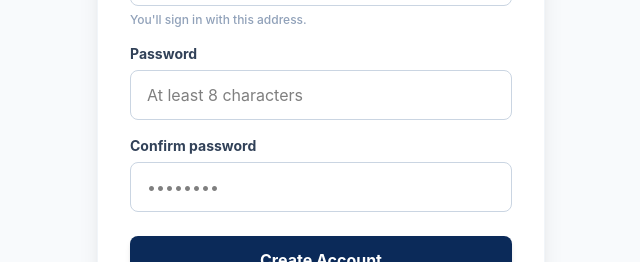
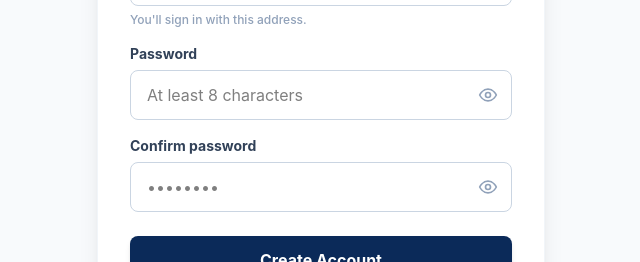
Before and after one commit to TheBiscuitMann/attendance-app, a React (Vite) app in the folder frontend/: page /register in a window 1280 px wide. Shown: the part 398-660 px from the top of the page, without its empty margins (319-959 px from the left). Built offline with nearby package versions, Linux system fonts and the light colour scheme; no server answers.

Commit message:
Users now can see their password

```diff
--- /dev/null
+++ b/frontend/src/components/PasswordInput.jsx
@@ -0,0 +1,61 @@
+// src/components/PasswordInput.jsx
+//
+// The standard auth password field, with an eye toggle to reveal what
+// was typed. Used on Login, Register and Reset Password so the
+// behavior and styling stay identical everywhere.
+import { useState } from 'react';
+
+const EyeIcon = ({ crossed }) => (
+  <svg
+    width="20"
+    height="20"
+    viewBox="0 0 24 24"
+    fill="none"
+    stroke="currentColor"
+    strokeWidth="2"
+    strokeLinecap="round"
+    strokeLinejoin="round"
+    aria-hidden="true"
+  >
+    <path d="M2 12s3.5-7 10-7 10 7 10 7-3.5 7-10 7-10-7-10-7Z" />
+    <circle cx="12" cy="12" r="3" />
+    {crossed && <path d="M4 4l16 16" />}
+  </svg>
+);
+
+export default function PasswordInput({
+  id,
+  value,
+  onChange,
+  autoComplete = 'current-password',
+  placeholder,
+  required = true,
+}) {
+  const [isVisible, setIsVisible] = useState(false);
+
+  return (
+    <div className="relative">
+      <input
+        id={id}
+        type={isVisible ? 'text' : 'password'}
+        required={required}
+        autoComplete={autoComplete}
+        placeholder={placeholder}
+        value={value}
+        onChange={onChange}
+        className="w-full px-4 py-3 pr-12 rounded-lg border border-slate-300 outline-none
+                   transition-all focus:ring-2 focus:border-transparent"
+      />
+      <button
+        type="button"
+        onClick={() => setIsVisible((v) => !v)}
+        className="absolute right-0 inset-y-0 px-3.5 flex items-center text-slate-400
+                   hover:text-slate-600 transition-colors"
+        aria-label={isVisible ? 'Hide password' : 'Show password'}
+        aria-pressed={isVisible}
+      >
+        <EyeIcon crossed={isVisible} />
+      </button>
+    </div>
+  );
+}
--- a/frontend/src/pages/Login.jsx
+++ b/frontend/src/pages/Login.jsx
@@ -2,6 +2,7 @@
 import { useState } from 'react';
 import { useNavigate, Link, useSearchParams } from 'react-router-dom';
 import { loginFaculty } from '../api/auth';
+import PasswordInput from '../components/PasswordInput';
 
 const NAVY = '#0B2A59';
 
@@ -104,17 +105,12 @@ export default function Login() {
             >
               Password
             </label>
-            <input
+            <PasswordInput
               id="login-password"
-              type="password"
-              required
               autoComplete="current-password"
+              placeholder="••••••••"
               value={password}
               onChange={(e) => setPassword(e.target.value)}
-              className="w-full px-4 py-3 rounded-lg border border-slate-300 outline-none
-                         transition-all focus:ring-2 focus:border-transparent"
-              style={{ '--tw-ring-color': NAVY }}
-              placeholder="••••••••"
             />
           </div>
 
--- a/frontend/src/pages/Register.jsx
+++ b/frontend/src/pages/Register.jsx
@@ -2,6 +2,7 @@
 import { useState } from 'react';
 import { useNavigate, Link } from 'react-router-dom';
 import { registerFaculty } from '../api/auth';
+import PasswordInput from '../components/PasswordInput';
 
 const NAVY = '#0B2A59';
 
@@ -130,17 +131,12 @@ export default function Register() {
             >
               Password
             </label>
-            <input
+            <PasswordInput
               id="reg-password"
-              type="password"
-              required
               autoComplete="new-password"
+              placeholder="At least 8 characters"
               value={password}
               onChange={(e) => setPassword(e.target.value)}
-              className="w-full px-4 py-3 rounded-lg border border-slate-300 outline-none
-                         transition-all focus:ring-2 focus:border-transparent"
-              style={{ '--tw-ring-color': NAVY }}
-              placeholder="At least 8 characters"
             />
           </div>
 
@@ -151,17 +147,12 @@ export default function Register() {
             >
               Confirm password
             </label>
-            <input
+            <PasswordInput
               id="reg-confirm"
-              type="password"
-              required
               autoComplete="new-password"
+              placeholder="••••••••"
               value={confirm}
               onChange={(e) => setConfirm(e.target.value)}
-              className="w-full px-4 py-3 rounded-lg border border-slate-300 outline-none
-                         transition-all focus:ring-2 focus:border-transparent"
-              style={{ '--tw-ring-color': NAVY }}
-              placeholder="••••••••"
             />
           </div>
 
--- a/frontend/src/pages/ResetPassword.jsx
+++ b/frontend/src/pages/ResetPassword.jsx
@@ -2,6 +2,7 @@
 import { useState } from 'react';
 import { Link, useNavigate, useSearchParams } from 'react-router-dom';
 import { confirmPasswordReset } from '../api/auth';
+import PasswordInput from '../components/PasswordInput';
 
 const NAVY = '#0B2A59';
 
@@ -121,17 +122,12 @@ export default function ResetPassword() {
                 >
                   New password
                 </label>
-                <input
+                <PasswordInput
               id="new-password"
-                  type="password"
-                  required
               autoComplete="new-password"
+              placeholder="At least 8 characters"
               value={password}
               onChange={(e) => setPassword(e.target.value)}
-                  className="w-full px-4 py-3 rounded-lg border border-slate-300 outline-none
-                             transition-all focus:ring-2 focus:border-transparent"
-                  style={{ '--tw-ring-color': NAVY }}
-                  placeholder="At least 8 characters"
             />
               </div>
 
@@ -142,17 +138,12 @@ export default function ResetPassword() {
                 >
                   Confirm new password
                 </label>
-                <input
+                <PasswordInput
               id="confirm-new-password"
-                  type="password"
-                  required
               autoComplete="new-password"
+              placeholder="••••••••"
               value={confirm}
               onChange={(e) => setConfirm(e.target.value)}
-                  className="w-full px-4 py-3 rounded-lg border border-slate-300 outline-none
-                             transition-all focus:ring-2 focus:border-transparent"
-                  style={{ '--tw-ring-color': NAVY }}
-                  placeholder="••••••••"
             />
               </div>
 
```
Lines whose indentation alone changed are shown as unchanged.
